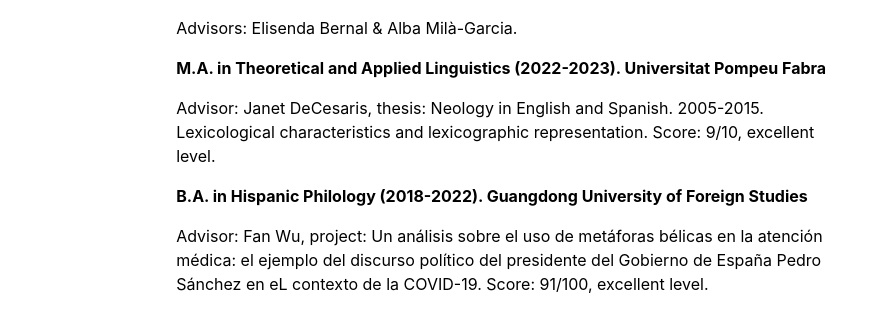
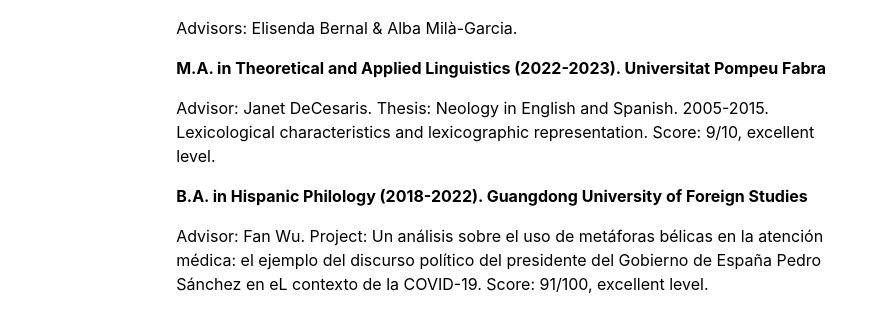
Before and after one commit to YingfeiLu/yingfeilu.github.io, a Jekyll site: the page built from cv.md, in a window 1280 px wide. Shown: the part 296-631 px from the top of the page, without its empty margins (198-1080 px from the left). Built offline with Jekyll 4.4.1, drawn with Linux system fonts in a browser that asks for light colours.

```diff
--- a/_data/cv/education.yml
+++ b/_data/cv/education.yml
@@ -2,7 +2,7 @@
   description: 'Advisors: Elisenda Bernal & Alba Milà-Garcia.'
 
 - title: 'M.A. in Theoretical and Applied Linguistics (2022-2023). Universitat Pompeu Fabra'
-  description: 'Advisor: Janet DeCesaris, thesis: Neology in English and Spanish. 2005-2015. Lexicological characteristics and lexicographic representation. Score: 9/10, excellent level.'
+  description: 'Advisor: Janet DeCesaris. Thesis: Neology in English and Spanish. 2005-2015. Lexicological characteristics and lexicographic representation. Score: 9/10, excellent level.'
 
 - title: 'B.A. in Hispanic Philology (2018-2022). Guangdong University of Foreign Studies'
-  description: 'Advisor: Fan Wu, project: Un análisis sobre el uso de metáforas bélicas en la atención médica: el ejemplo del discurso político del presidente del Gobierno de España Pedro Sánchez en eL contexto de la COVID-19. Score: 91/100, excellent level.'
+  description: 'Advisor: Fan Wu. Project: Un análisis sobre el uso de metáforas bélicas en la atención médica: el ejemplo del discurso político del presidente del Gobierno de España Pedro Sánchez en eL contexto de la COVID-19. Score: 91/100, excellent level.'
```
